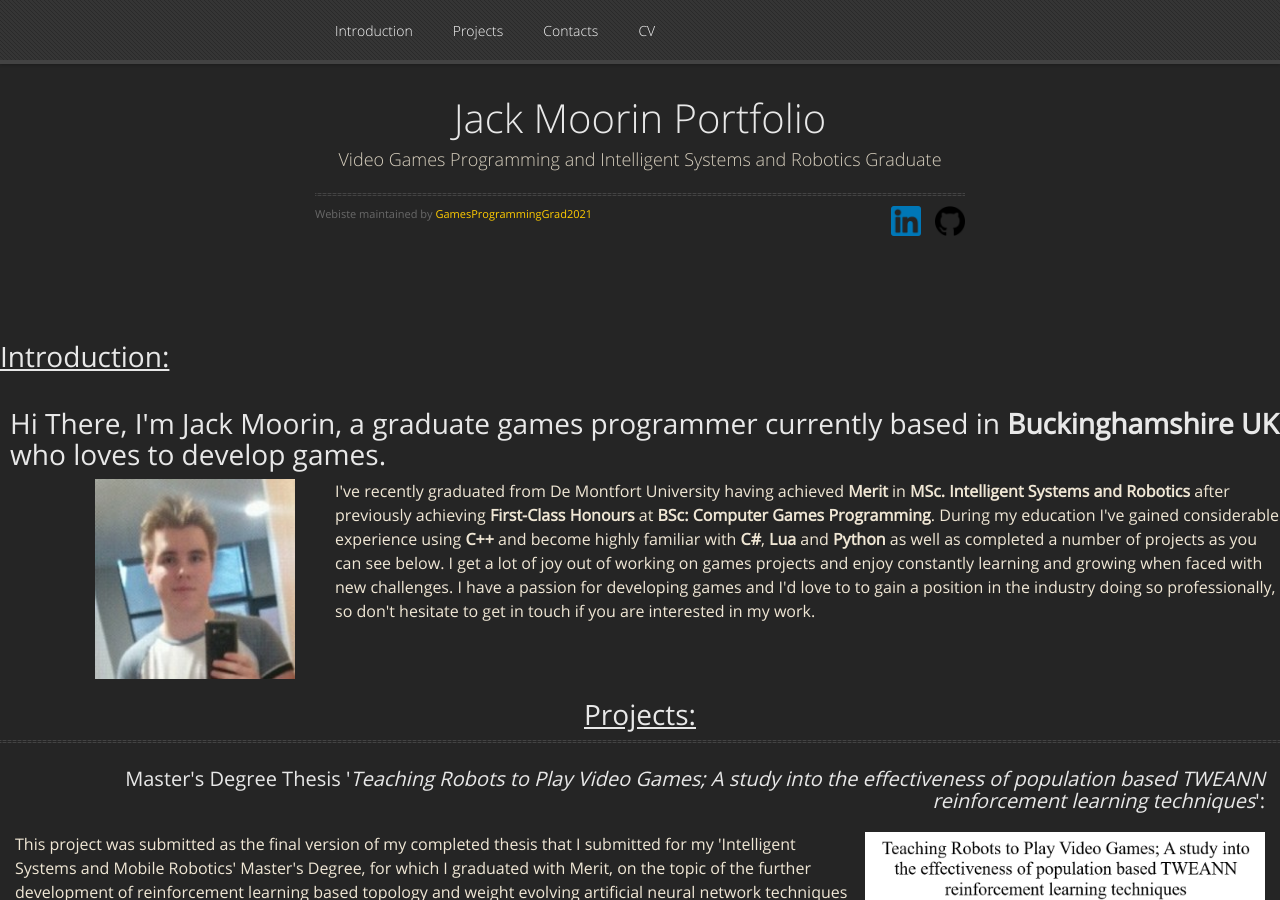
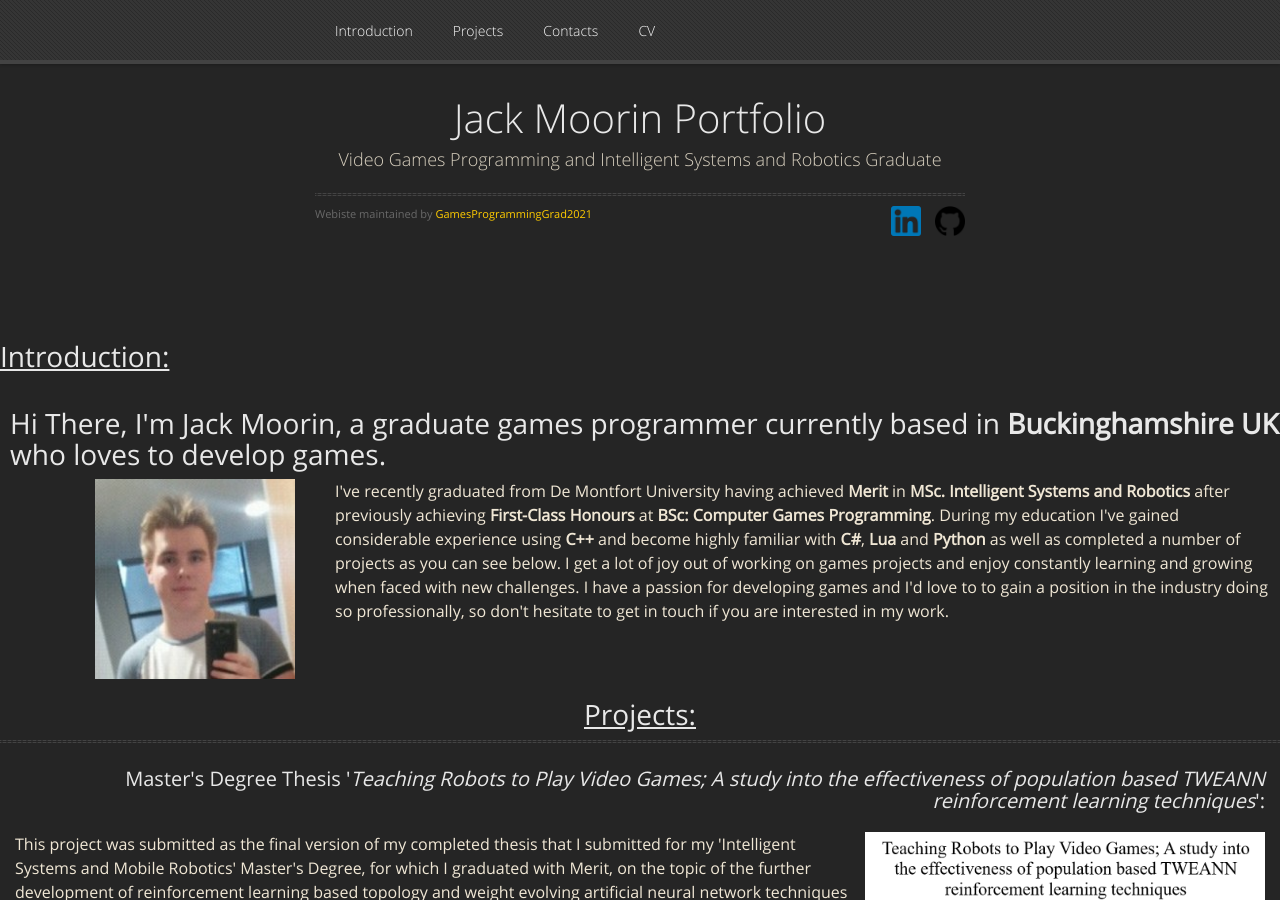
Before and after one commit to GamesProgrammingGrad2021/GamesProgrammingGrad2021.github.io, a Jekyll site: the page built from index.md, in a window 1280 px wide and 900 px high. Built offline with Jekyll 4.4.1, drawn with Linux system fonts in a browser that asks for light colours; nearby versions of some CDN libraries; our own code applies the rules of GitHub Pages for plain Markdown files.

Commit message:
Update default.html

```diff
--- a/_layouts/default.html
+++ b/_layouts/default.html
@@ -196,7 +196,7 @@
 	<h1 style="padding-left: 10px;">Hi There,
 	I'm Jack Moorin, a graduate games programmer currently based in <b>Buckinghamshire UK</b> who loves to develop games.</h1>
 	<div class="project_div_l">
-		<div class="project_text_div_l" style="padding-left: 40px; padding-right: 0px;">
+		<div class="project_text_div_l" style="padding-left: 40px; padding-right: 10px;">
 		<img src="Portfolio_Profile_Image.jpg" alt="Profile_Picture" class="project_thumbnail_l" style="width:200px; height:200px; padding-left: 40px; padding-right: 40px;">
 		I've recently graduated from De Montfort University having achieved <b>Merit</b> in <b>MSc. Intelligent Systems and
 		Robotics</b> after previously achieving <b>First-Class Honours</b> at <b>BSc: Computer Games Programming</b>. During my
```
